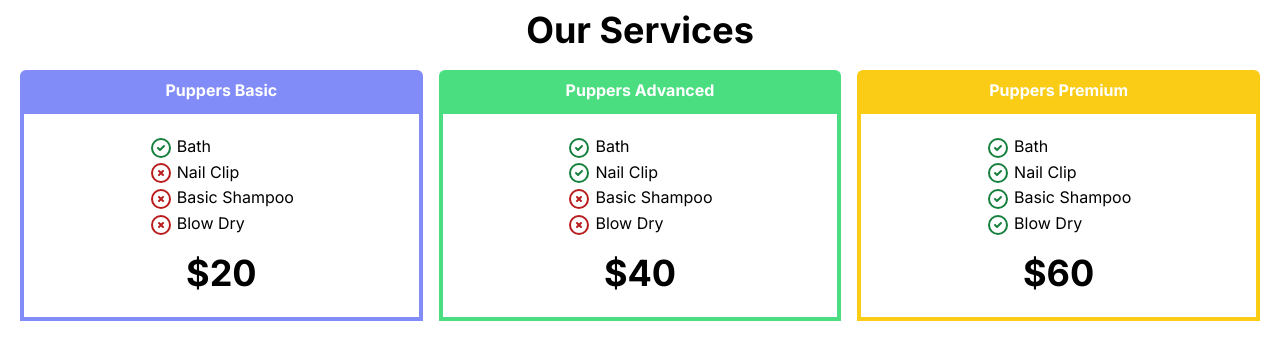
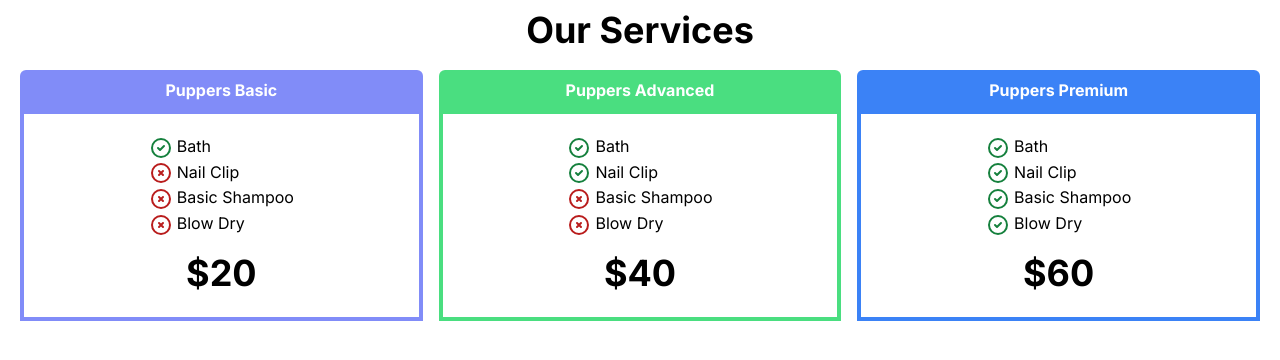
Before and after one commit to gperez0519/dog-grooming-mock, a Next.js app: page / in a window 1280 px wide. Shown: the part 506-866 px from the top of the page. Built offline with nearby package versions, Linux system fonts and the light colour scheme; no server answers; the database is empty.

Commit message:
[STYLE] - Updates styling for service card.

```diff
--- a/src/app/components/Services.tsx
+++ b/src/app/components/Services.tsx
@@ -170,10 +170,10 @@ const Services = () => {
           </div>
         </div>
         <div className="service-one">
-          <div className="break-words bg-yellow-400 font-bold text-white text-center p-2 rounded-t-md">
+          <div className="break-words bg-blue-500 font-bold text-white text-center p-2 rounded-t-md">
             Puppers Premium
           </div>
-          <div className="border-4 border-yellow-400 p-5">
+          <div className="border-4 border-blue-500 p-5">
             <div className="flex justify-center">
               <ul className="list-none list-inside">
                 <li>
```
